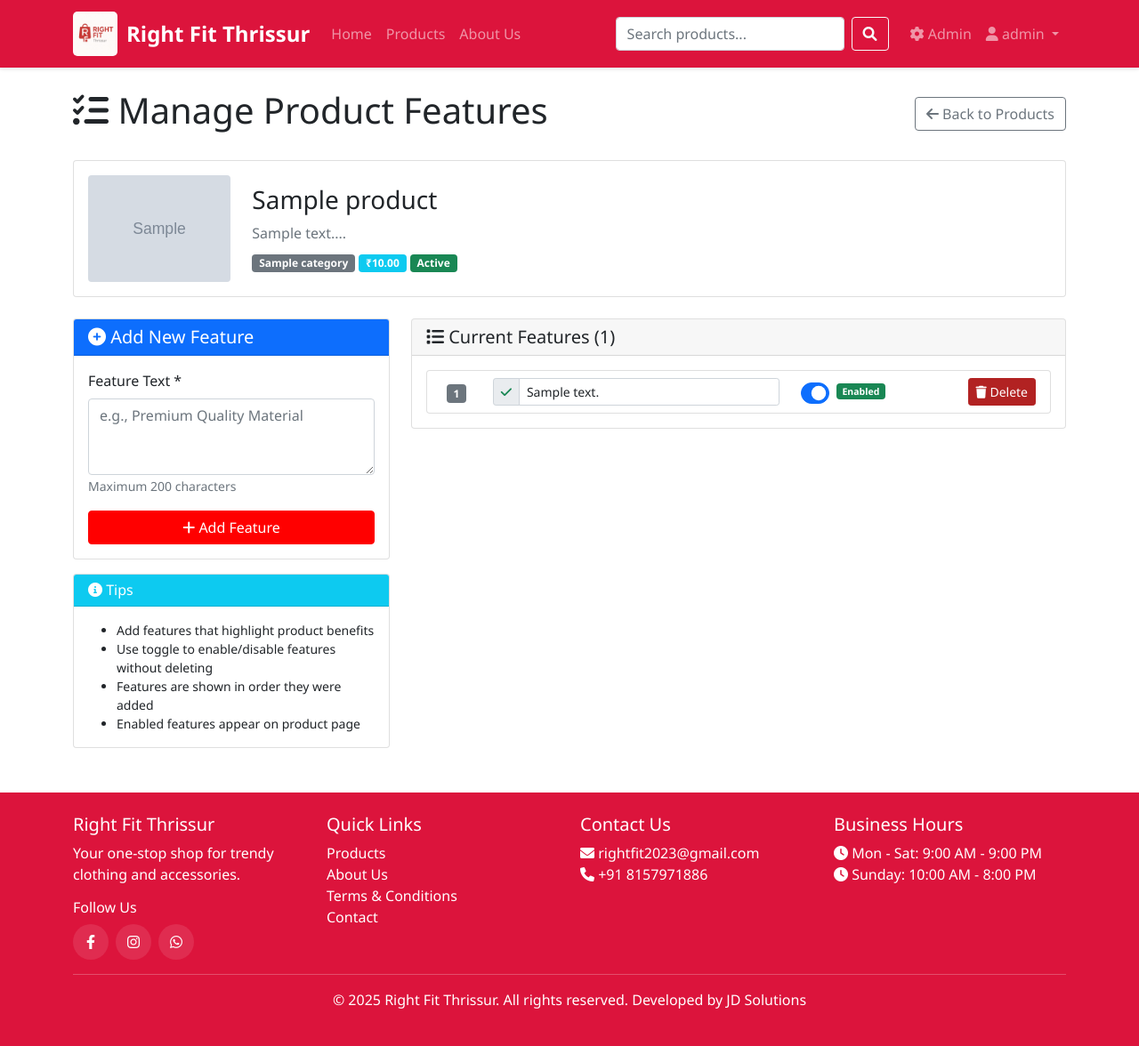
After one commit to jerin288/right, a Flask app: page /admin/product/1/features in a window 1280 px wide. The commit adds this page. Shown: the whole page at 89% size. Run offline with Flask 3, Linux system fonts and the light colour scheme; a user stored in the database is signed in; tables that the repository leaves empty hold one stand-in row (values such as "Sample post"); grey boxes marked "Sample" are stand-in pictures; some libraries are stand-ins or nearby versions.

Commit message:
Add product features management with enable/disable toggle

```diff
--- a/app.py
+++ b/app.py
@@ -574,9 +574,29 @@ class Product(db.Model):
         category: 'Category'
         cart_items: 'List[Cart]'
         order_items: 'List[OrderItem]'
+        features: 'List[ProductFeature]'
 
     def __init__(self, **kwargs):
         super(Product, self).__init__(**kwargs)
+
+
+class ProductFeature(db.Model):
+    """Product features with enable/disable toggle"""
+    id = db.Column(db.Integer, primary_key=True)
+    product_id = db.Column(db.Integer, db.ForeignKey('product.id'), nullable=False)
+    feature_text = db.Column(db.String(200), nullable=False)
+    is_enabled = db.Column(db.Boolean, default=True)
+    display_order = db.Column(db.Integer, default=0)
+    created_at = db.Column(db.DateTime, default=datetime.utcnow)
+
+    # Relationship
+    if TYPE_CHECKING:
+        product: 'Product'
+    else:
+        product = db.relationship('Product', backref=db.backref('features', lazy=True, order_by='ProductFeature.display_order'))
+
+    def __init__(self, **kwargs):
+        super(ProductFeature, self).__init__(**kwargs)
 
 
 class Cart(db.Model):
@@ -2136,6 +2156,120 @@ def admin_toggle_product(product_id):
     status = 'activated' if product.is_active else 'deactivated'
     flash(f'Product "{product.name}" has been {status}!', 'success')
     return redirect(url_for('admin_products'))
+
+
+@app.route('/admin/product/<int:product_id>/features', methods=['GET', 'POST'])
+@login_required
+def admin_product_features(product_id):
+    """Manage product features"""
+    if not current_user.is_admin:
+        flash('Access denied', 'danger')
+        return redirect(url_for('index'))
+
+    product = db.session.get(Product, product_id)
+    if not product:
+        flash('Product not found', 'danger')
+        return redirect(url_for('admin_products'))
+
+    if request.method == 'POST':
+        feature_text = request.form.get('feature_text', '').strip()
+
+        if not feature_text:
+            flash('Feature text is required.', 'danger')
+            return redirect(url_for('admin_product_features', product_id=product_id))
+
+        if len(feature_text) > 200:
+            flash('Feature text must be 200 characters or less.', 'danger')
+            return redirect(url_for('admin_product_features', product_id=product_id))
+
+        # Get the highest display order and add 1
+        max_order = db.session.query(func.max(ProductFeature.display_order)).filter_by(product_id=product_id).scalar() or 0
+
+        feature = ProductFeature(
+            product_id=product_id,
+            feature_text=feature_text,
+            display_order=max_order + 1
+        )
+        db.session.add(feature)
+        db.session.commit()
+
+        flash('Feature added successfully!', 'success')
+        return redirect(url_for('admin_product_features', product_id=product_id))
+
+    features = ProductFeature.query.filter_by(product_id=product_id).order_by(ProductFeature.display_order).all()
+    return render_template('admin/product_features.html', product=product, features=features)
+
+
+@app.route('/admin/product/feature/edit/<int:feature_id>', methods=['POST'])
+@login_required
+def admin_edit_feature(feature_id):
+    """Edit product feature"""
+    if not current_user.is_admin:
+        flash('Access denied', 'danger')
+        return redirect(url_for('index'))
+
+    feature = db.session.get(ProductFeature, feature_id)
+    if not feature:
+        flash('Feature not found', 'danger')
+        return redirect(url_for('admin_products'))
+
+    feature_text = request.form.get('feature_text', '').strip()
+
+    if not feature_text:
+        flash('Feature text is required.', 'danger')
+        return redirect(url_for('admin_product_features', product_id=feature.product_id))
+
+    if len(feature_text) > 200:
+        flash('Feature text must be 200 characters or less.', 'danger')
+        return redirect(url_for('admin_product_features', product_id=feature.product_id))
+
+    feature.feature_text = feature_text
+    db.session.commit()
+
+    flash('Feature updated successfully!', 'success')
+    return redirect(url_for('admin_product_features', product_id=feature.product_id))
+
+
+@app.route('/admin/product/feature/toggle/<int:feature_id>')
+@login_required
+def admin_toggle_feature(feature_id):
+    """Toggle feature enabled status"""
+    if not current_user.is_admin:
+        flash('Access denied', 'danger')
+        return redirect(url_for('index'))
+
+    feature = db.session.get(ProductFeature, feature_id)
+    if not feature:
+        flash('Feature not found', 'danger')
+        return redirect(url_for('admin_products'))
+
+    feature.is_enabled = not feature.is_enabled
+    db.session.commit()
+
+    status = 'enabled' if feature.is_enabled else 'disabled'
+    flash(f'Feature has been {status}!', 'success')
+    return redirect(url_for('admin_product_features', product_id=feature.product_id))
+
+
+@app.route('/admin/product/feature/delete/<int:feature_id>', methods=['POST'])
+@login_required
+def admin_delete_feature(feature_id):
+    """Delete product feature"""
+    if not current_user.is_admin:
+        flash('Access denied', 'danger')
+        return redirect(url_for('index'))
+
+    feature = db.session.get(ProductFeature, feature_id)
+    if not feature:
+        flash('Feature not found', 'danger')
+        return redirect(url_for('admin_products'))
+
+    product_id = feature.product_id
+    db.session.delete(feature)
+    db.session.commit()
+
+    flash('Feature deleted successfully!', 'success')
+    return redirect(url_for('admin_product_features', product_id=product_id))
 
 
 @app.route('/admin/orders')
--- /dev/null
+++ b/templates/admin/product_features.html
@@ -0,0 +1,154 @@
+{% extends 'base.html' %}
+
+{% block title %}Manage Features - {{ product.name }} - Right Fit Thrissur{% endblock %}
+
+{% block content %}
+<div class="d-flex justify-content-between align-items-center mb-4">
+    <h1><i class="fas fa-list-check"></i> Manage Product Features</h1>
+    <a href="{{ url_for('admin_products') }}" class="btn btn-outline-secondary">
+        <i class="fas fa-arrow-left"></i> Back to Products
+    </a>
+</div>
+
+<!-- Product Info Card -->
+<div class="card mb-4">
+    <div class="card-body">
+        <div class="row align-items-center">
+            <div class="col-md-2">
+                {% if product.image_url %}
+                <img src="{{ product.image_url }}" alt="{{ product.name }}" class="img-fluid rounded">
+                {% else %}
+                <div class="bg-light p-4 text-center rounded">
+                    <i class="fas fa-image fa-3x text-muted"></i>
+                </div>
+                {% endif %}
+            </div>
+            <div class="col-md-10">
+                <h3 class="mb-2">{{ product.name }}</h3>
+                <p class="text-muted mb-2">{{ product.description[:100] }}...</p>
+                <span class="badge bg-secondary">{{ product.category.name }}</span>
+                <span class="badge bg-info">₹{{ "%.2f"|format(product.price) }}</span>
+                <span class="badge {% if product.is_active %}bg-success{% else %}bg-danger{% endif %}">
+                    {% if product.is_active %}Active{% else %}Inactive{% endif %}
+                </span>
+            </div>
+        </div>
+    </div>
+</div>
+
+<div class="row">
+    <!-- Add New Feature Form -->
+    <div class="col-md-4">
+        <div class="card">
+            <div class="card-header bg-primary text-white">
+                <h5 class="mb-0"><i class="fas fa-plus-circle"></i> Add New Feature</h5>
+            </div>
+            <div class="card-body">
+                <form action="{{ url_for('admin_product_features', product_id=product.id) }}" method="post">
+                    <div class="mb-3">
+                        <label for="feature_text" class="form-label">Feature Text *</label>
+                        <textarea class="form-control" id="feature_text" name="feature_text"
+                                  rows="3" maxlength="200" placeholder="e.g., Premium Quality Material" required></textarea>
+                        <small class="text-muted">Maximum 200 characters</small>
+                    </div>
+                    <button type="submit" class="btn btn-primary w-100">
+                        <i class="fas fa-plus"></i> Add Feature
+                    </button>
+                </form>
+            </div>
+        </div>
+
+        <!-- Help Card -->
+        <div class="card mt-3">
+            <div class="card-header bg-info text-white">
+                <h6 class="mb-0"><i class="fas fa-info-circle"></i> Tips</h6>
+            </div>
+            <div class="card-body">
+                <ul class="small mb-0">
+                    <li>Add features that highlight product benefits</li>
+                    <li>Use toggle to enable/disable features without deleting</li>
+                    <li>Features are shown in order they were added</li>
+                    <li>Enabled features appear on product page</li>
+                </ul>
+            </div>
+        </div>
+    </div>
+
+    <!-- Features List -->
+    <div class="col-md-8">
+        <div class="card">
+            <div class="card-header">
+                <h5 class="mb-0"><i class="fas fa-list"></i> Current Features ({{ features|length }})</h5>
+            </div>
+            <div class="card-body">
+                {% if features %}
+                <div class="list-group">
+                    {% for feature in features %}
+                    <div class="list-group-item">
+                        <div class="row align-items-center">
+                            <div class="col-md-1 text-center">
+                                <span class="badge bg-secondary">{{ loop.index }}</span>
+                            </div>
+                            <div class="col-md-6">
+                                <form id="edit-form-{{ feature.id }}" action="{{ url_for('admin_edit_feature', feature_id=feature.id) }}" method="post" class="d-inline">
+                                    <div class="input-group input-group-sm">
+                                        <span class="input-group-text">
+                                            <i class="fas fa-check text-success"></i>
+                                        </span>
+                                        <input type="text" class="form-control" name="feature_text"
+                                               value="{{ feature.feature_text }}" maxlength="200"
+                                               onchange="document.getElementById('edit-form-{{ feature.id }}').submit();">
+                                    </div>
+                                </form>
+                            </div>
+                            <div class="col-md-2 text-center">
+                                <div class="form-check form-switch d-inline-block">
+                                    <input class="form-check-input" type="checkbox" role="switch"
+                                           {% if feature.is_enabled %}checked{% endif %}
+                                           onchange="window.location.href='{{ url_for('admin_toggle_feature', feature_id=feature.id) }}';"
+                                           title="Toggle feature on/off">
+                                    <label class="form-check-label small">
+                                        {% if feature.is_enabled %}
+                                        <span class="badge bg-success">Enabled</span>
+                                        {% else %}
+                                        <span class="badge bg-secondary">Disabled</span>
+                                        {% endif %}
+                                    </label>
+                                </div>
+                            </div>
+                            <div class="col-md-3 text-end">
+                                <form action="{{ url_for('admin_delete_feature', feature_id=feature.id) }}"
+                                      method="post" class="d-inline"
+                                      onsubmit="return confirm('Are you sure you want to delete this feature?');">
+                                    <button type="submit" class="btn btn-sm btn-danger" title="Delete feature">
+                                        <i class="fas fa-trash"></i> Delete
+                                    </button>
+                                </form>
+                            </div>
+                        </div>
+                    </div>
+                    {% endfor %}
+                </div>
+                {% else %}
+                <div class="text-center py-5">
+                    <i class="fas fa-list-check fa-4x text-muted mb-3"></i>
+                    <h5 class="text-muted">No Features Added Yet</h5>
+                    <p class="text-muted">Add features using the form on the left to highlight product benefits.</p>
+                </div>
+                {% endif %}
+            </div>
+        </div>
+    </div>
+</div>
+
+<style>
+.form-check-input {
+    cursor: pointer;
+    width: 3em;
+    height: 1.5em;
+}
+.list-group-item:hover {
+    background-color: #f8f9fa;
+}
+</style>
+{% endblock %}
--- a/templates/admin/products.html
+++ b/templates/admin/products.html
@@ -69,6 +69,10 @@
                                class="btn btn-sm btn-primary mb-1" title="Edit">
                                 <i class="fas fa-edit"></i>
                             </a>
+                            <a href="{{ url_for('admin_product_features', product_id=product.id) }}"
+                               class="btn btn-sm btn-info mb-1" title="Manage Features">
+                                <i class="fas fa-list-check"></i>
+                            </a>
                             <a href="{{ url_for('admin_toggle_product', product_id=product.id) }}"
                                class="btn btn-sm btn-{% if product.is_active %}warning{% else %}success{% endif %} mb-1"
                                title="{% if product.is_active %}Deactivate{% else %}Activate{% endif %}">
@@ -82,7 +86,7 @@
                                 </button>
                             </form>
                             <a href="{{ url_for('product_detail', product_id=product.id) }}"
-                               class="btn btn-sm btn-info mb-1" target="_blank" title="View">
+                               class="btn btn-sm btn-secondary mb-1" target="_blank" title="View">
                                 <i class="fas fa-eye"></i>
                             </a>
                         </td>
```
Also changed, not shown: templates/product_detail.html (+11 -1 lines).
